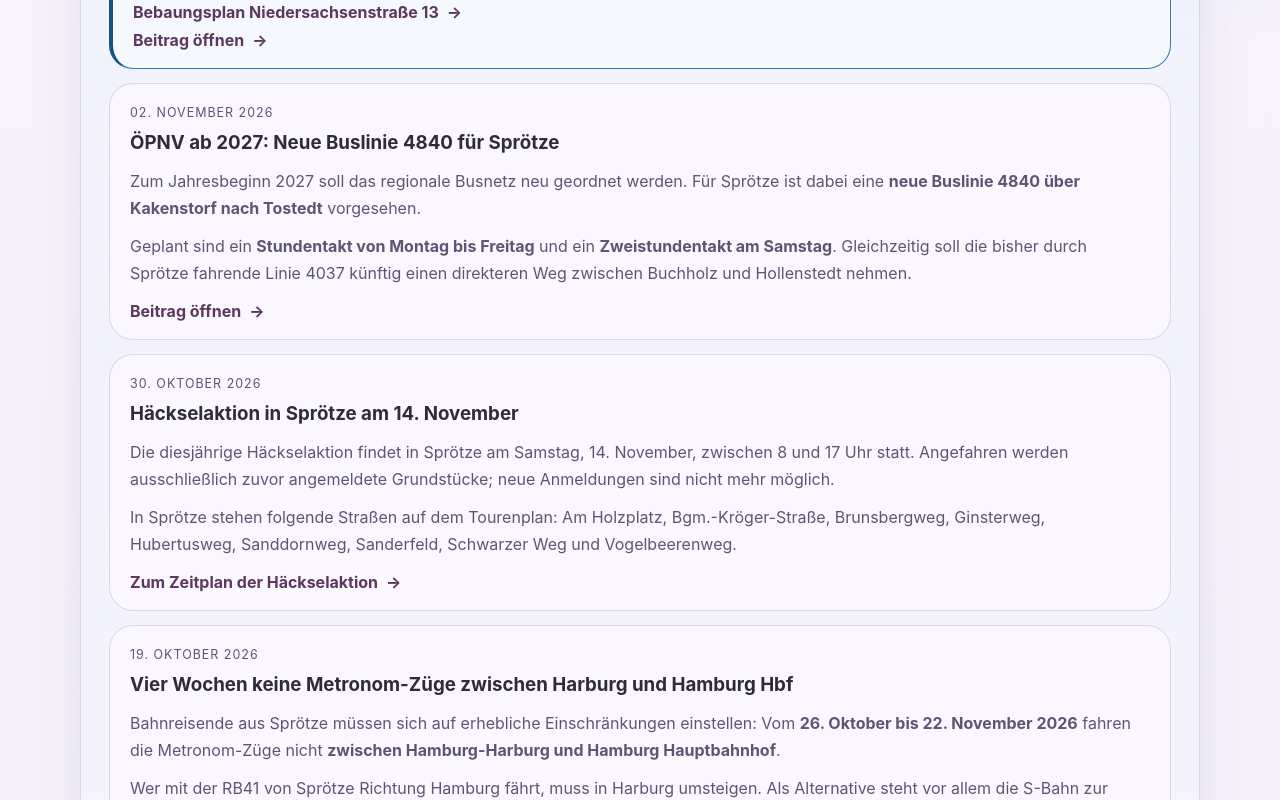
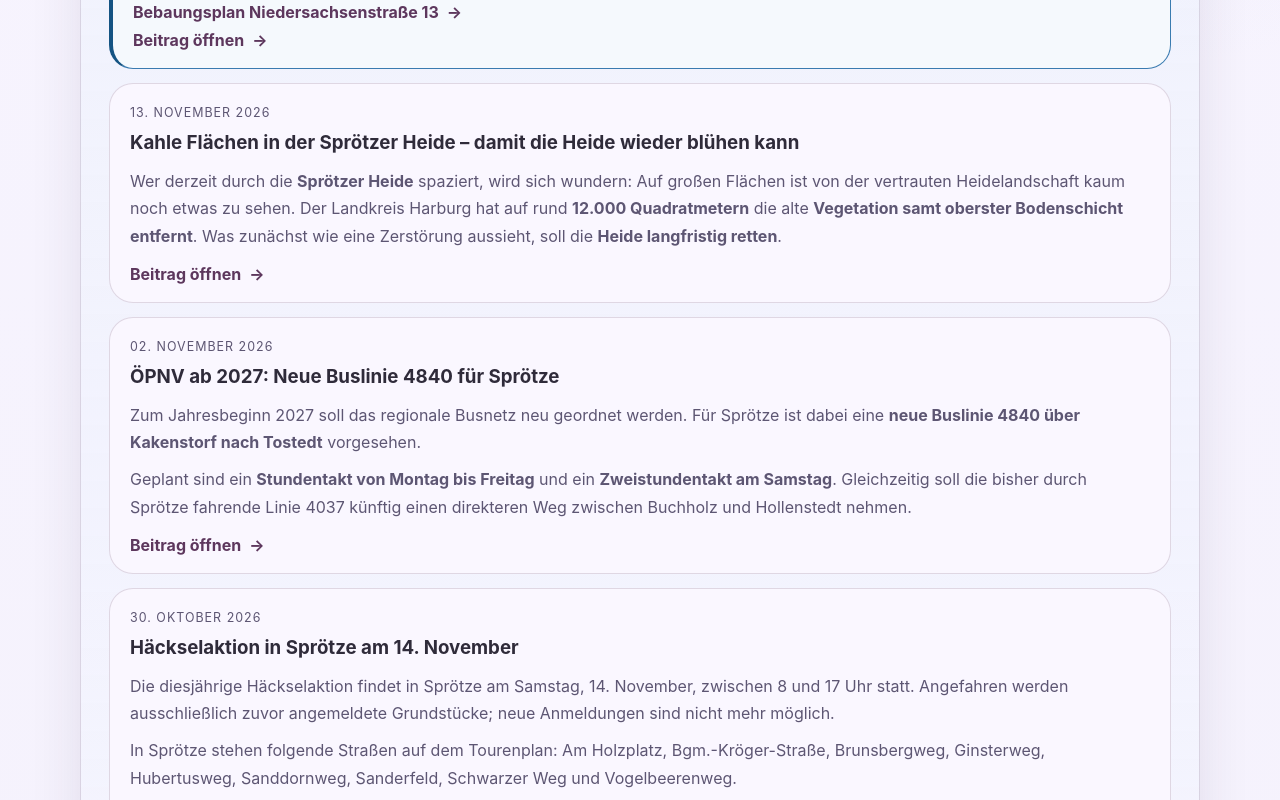
Before and after one commit to chrbucs2/waehlergruppe-sproetze, a React (Vite) app: page /sproetze-aktuell in a window 1280 px wide. Shown: the part 1180-1980 px from the top of the page. Built offline with nearby package versions, Linux system fonts and the light colour scheme.

Commit message:
Add news about restoration of the Sproetzer Heide
Co-authored-by: Copilot <223556219+Copilot@users.noreply.github.com>

```diff
--- a/src/data/content/news/news.ts
+++ b/src/data/content/news/news.ts
@@ -1554,4 +1554,35 @@ export const news: NewsModel[] = [
             },
         ],
     },
+    {
+        id: 'sproetzer-heide-schoppern-2026',
+        slug: 'sproetzer-heide-schoppern-2026',
+        title: 'Kahle Flächen in der Sprötzer Heide – damit die Heide wieder blühen kann',
+        publishedAt: '2026-11-13',
+        topicIds: ['natur'],
+        summary: [
+            'Wer derzeit durch die **Sprötzer Heide** spaziert, wird sich wundern: Auf großen Flächen ist von der vertrauten Heidelandschaft kaum noch etwas zu sehen. Der Landkreis Harburg hat auf rund **12.000 Quadratmetern** die alte **Vegetation samt oberster Bodenschicht entfernt**. Was zunächst wie eine Zerstörung aussieht, soll die **Heide langfristig retten**.',
+        ],
+        introduction: [
+            'Die **Sprötzer Heide**, oft als kleine Schwester des Brunsbergs bezeichnet, ist ein beliebtes Ausflugsziel und wertvoller Lebensraum für zahlreiche Tier- und Pflanzenarten. Doch in den vergangenen Jahren hat der **Heideblattkäfer** den überalterten **Heidepflanzen stark zugesetzt**. Immer **größere Flächen der Besenheide starben ab**. Ohne Gegenmaßnahmen drohten bereits 2027 weitere erhebliche Verluste.',
+            'Deshalb hat der Landkreis Harburg nun eine umfangreiche **Pflegemaßnahme** durchgeführt, das sogenannte **Schoppern**.',
+        ],
+        sections: [
+            {
+                title: 'Was bedeutet Schoppern?',
+                paragraphs: [
+                    'Beim Schoppern werden alte und geschädigte Heidepflanzen zusammen mit der obersten Bodenschicht abgetragen. Dadurch entstehen zunächst kahle Flächen. Aus verbliebenen Pflanzen und Samen im Boden soll sich anschließend eine neue, gesunde Heidevegetation entwickeln.',
+                    'Bis die Sprötzer Heide wieder in ihrem typischen Lila erstrahlt, ist allerdings Geduld gefragt: **Mit den ersten neuen Heideblüten wird in etwa zwei Jahren gerechnet.**',
+                ],
+            },
+            {
+                title: 'Ein wichtiger Lebensraum wird erhalten',
+                paragraphs: [
+                    'Die Maßnahmen dienen nicht nur dem Erhalt einer schönen Landschaft. Die Sprötzer Heide ist Teil des **Biotopverbunds Nordheide**, der wertvolle Lebensräume von Hamburg bis in die Lüneburger Heide miteinander verbindet. Davon profitieren insbesondere seltene und geschützte Tier- und Pflanzenarten.',
+                    'Auch wenn die Heide momentan ungewohnt kahl aussieht, besteht damit die Chance, dass sie sich in den kommenden Jahren wieder zu einer blühenden Heidelandschaft entwickelt.',
+                    'Weitere Informationen gibt es beim [Landkreis Harburg](https://www.landkreis-harburg.de/portal/meldungen/neue-perspektiven-fuer-die-sproetzer-heide-901011056-20100.html?rubrik=1000042) und im [Kreiszeitung Wochenblatt](https://www.kreiszeitung-wochenblatt.de/buchholz/c-panorama/umfangreiche-pflegemassnahmen-retten-die-sproetzer-heide_a428419).',
+                ],
+            },
+        ],
+    },
 ];
```
